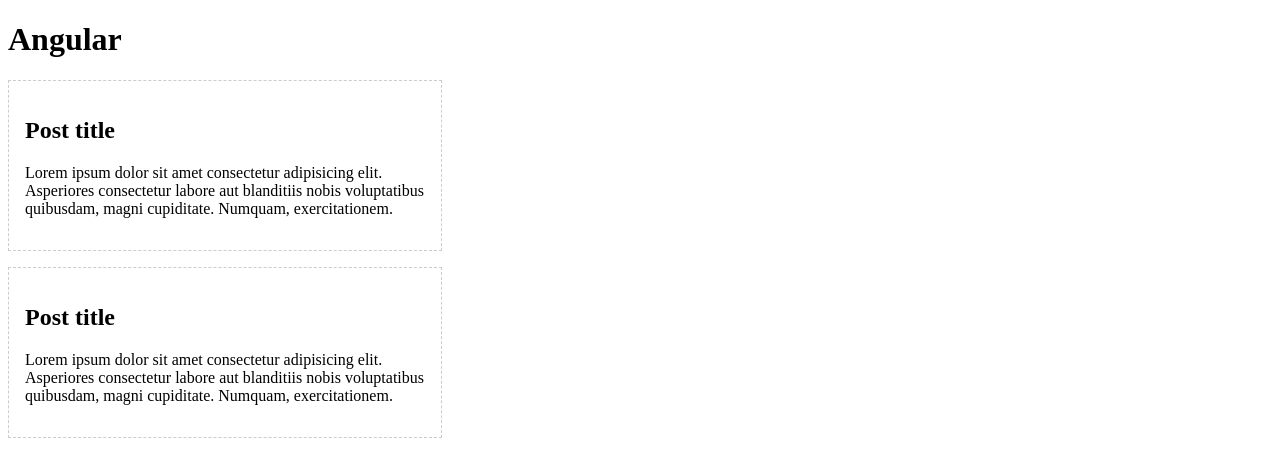
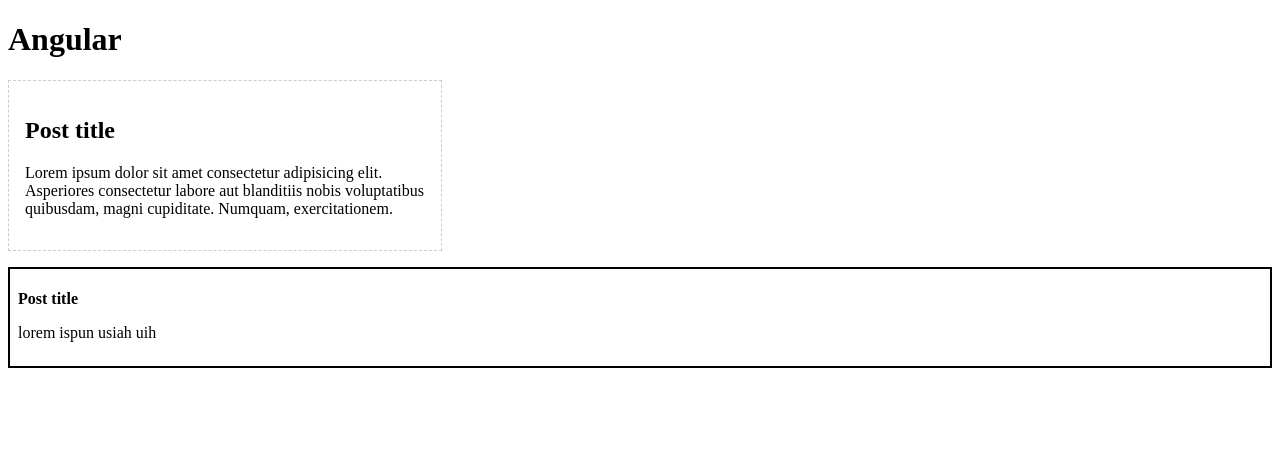
Before and after one commit to serhiirodikov/Angular_basics_learning, an Angular app: page / in a window 1280 px wide. Shown: the top 476 px of the page. Built offline with nearby package versions, Linux system fonts and the light colour scheme.

Commit message:
example 'template and styles'

```diff
--- a/src/app/app.component.html
+++ b/src/app/app.component.html
@@ -1,4 +1,4 @@
 <h1>Angular</h1>
 
 <app-post></app-post>
-<app-post></app-post>
+<app-post3></app-post3>
--- a/src/app/app.module.ts
+++ b/src/app/app.module.ts
@@ -4,9 +4,10 @@
 import { AppComponent } from './app.component';
 import { PostComponent } from './post/post.component';
 import { Post2Component } from './post2/post2.component';
+import { Post3Component } from './post3/post3.component';
 
 @NgModule({
-  declarations: [AppComponent, PostComponent, Post2Component],
+  declarations: [AppComponent, PostComponent, Post2Component, Post3Component],
   imports: [BrowserModule],
   providers: [],
   bootstrap: [AppComponent],
--- /dev/null
+++ b/src/app/post3/post3.component.ts
@@ -0,0 +1,23 @@
+import { Component } from '@angular/core';
+
+@Component({
+  selector: 'app-post3',
+  template: `
+    <div class="post3">
+      <h2>Post title</h2>
+      <p>lorem ispun usiah uih</p>
+    </div>
+  `,
+  styles: [
+    `
+      .post3 {
+        padding: 0.5rem;
+        border: 2px solid black;
+      }
+      h2 {
+        font-size: 1rem;
+      }
+    `,
+  ],
+})
+export class Post3Component {}
```
